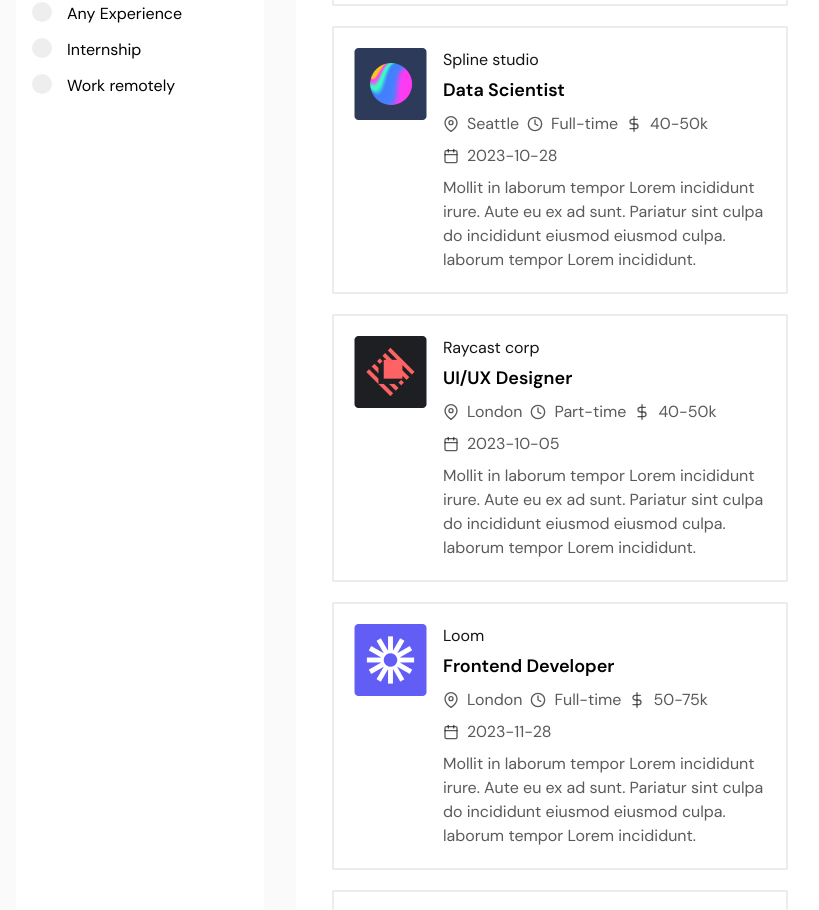
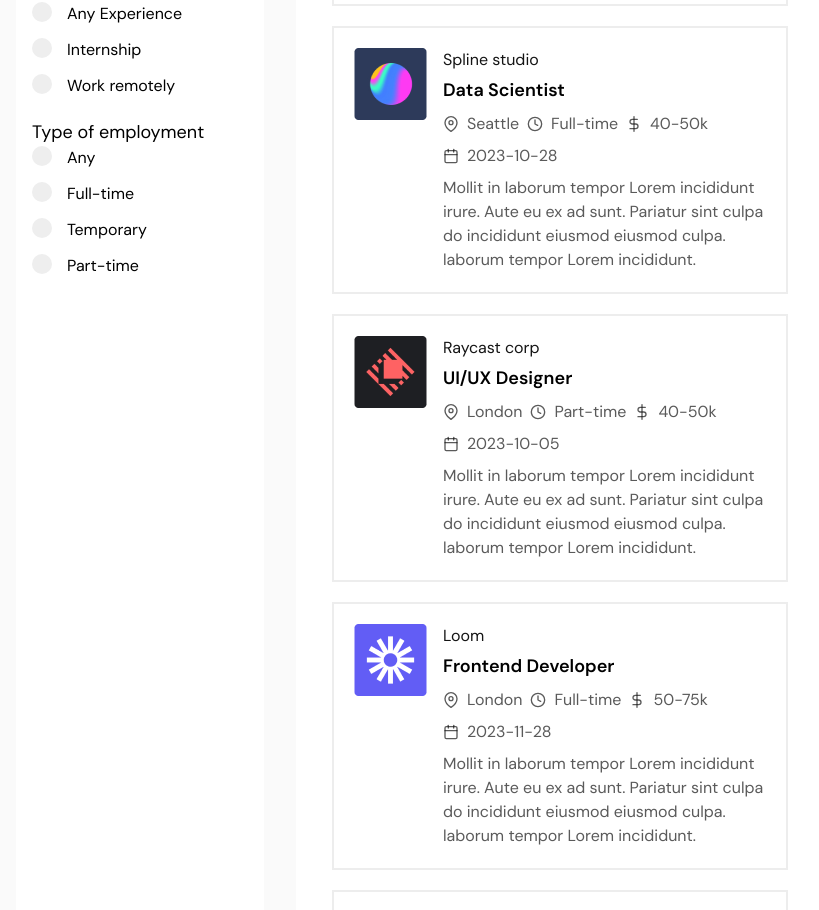
Before and after one commit to amanfangeria980/job-portal-client, a React (Vite) app: page / in a window 1280 px wide. Shown: the part 1110-2020 px from the top of the page, without its empty margins (80-899 px from the left). Built offline with nearby package versions, Linux system fonts and the light colour scheme.

Commit message:
sidebar employment filtering done

```diff
--- /dev/null
+++ b/src/sidebar/EmploymentType.jsx
@@ -0,0 +1,23 @@
+import React from 'react'
+import InputField from './../components/InputField';
+
+const EmploymentType = ({handleChange}) => {
+  return (
+    <div>
+        <h4 className='text-lg font-mediumb-2'>Type of employment</h4>
+        <div>
+            <label className='sidebar-label-container'>
+                <input type="radio" name="test" id="test" value="" onChange={handleChange}
+                />
+                <span className='checkmark'></span>Any
+            </label>
+
+            <InputField handleChange={handleChange} value="Full-time" title="Full-time" name="test"/>
+            <InputField handleChange={handleChange} value="Temporary" title="Temporary" name="test"/>
+            <InputField handleChange={handleChange} value="Part-time" title="Part-time" name="test"/>
+        </div>
+    </div>
+  )
+}
+
+export default EmploymentType
--- a/src/sidebar/Sidebar.jsx
+++ b/src/sidebar/Sidebar.jsx
@@ -3,6 +3,7 @@
 import Salary from './Salary';
 import JobPostingData from './JobPostingData';
 import WorkExperience from './WorkExperience';
+import EmploymentType from './EmploymentType';
 
 const Sidebar = ({handleChange,handleClick}) => {
   return (
@@ -16,6 +17,8 @@
         {/* <JobPostingData handleChange={handleChange}/> */}
 
         <WorkExperience handleChange={handleChange}/>
+
+        <EmploymentType handleChange={handleChange}/>
     </div>
   )
 }
```
